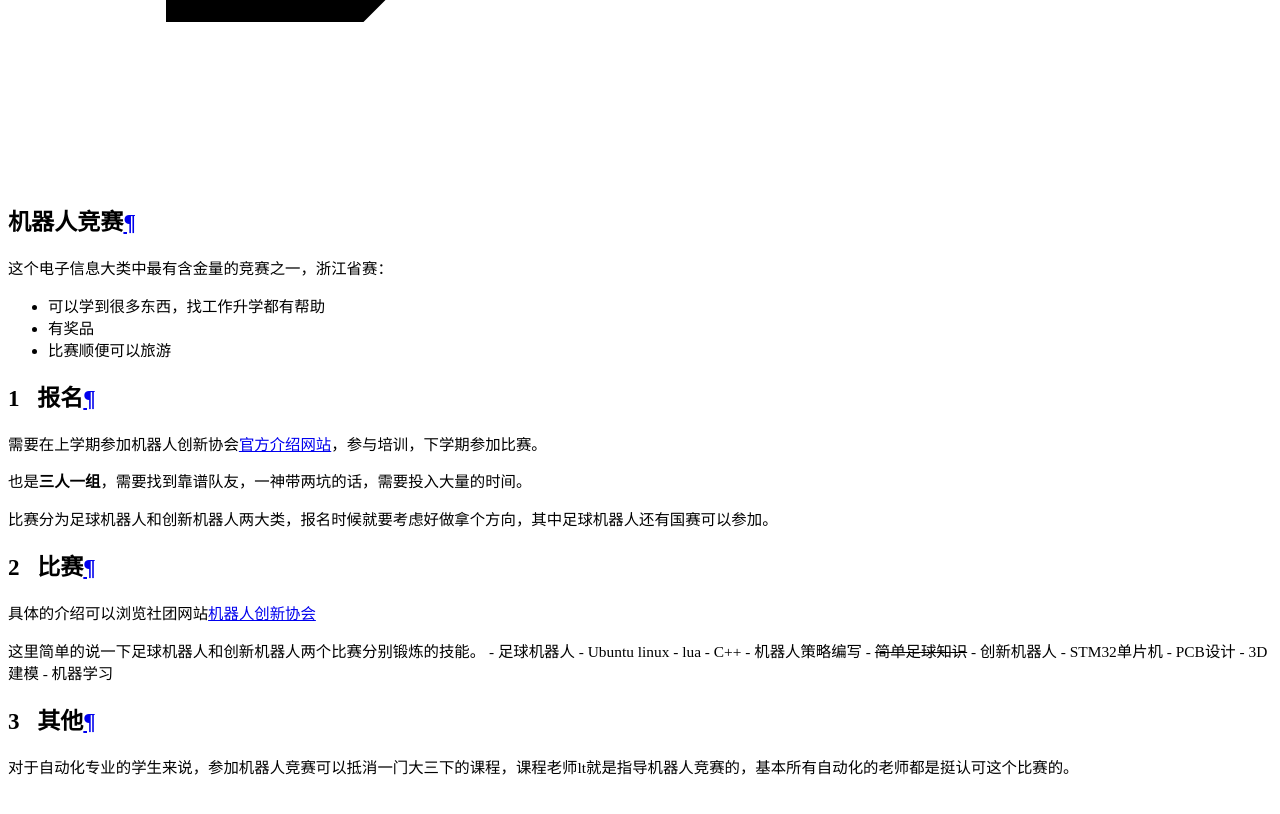
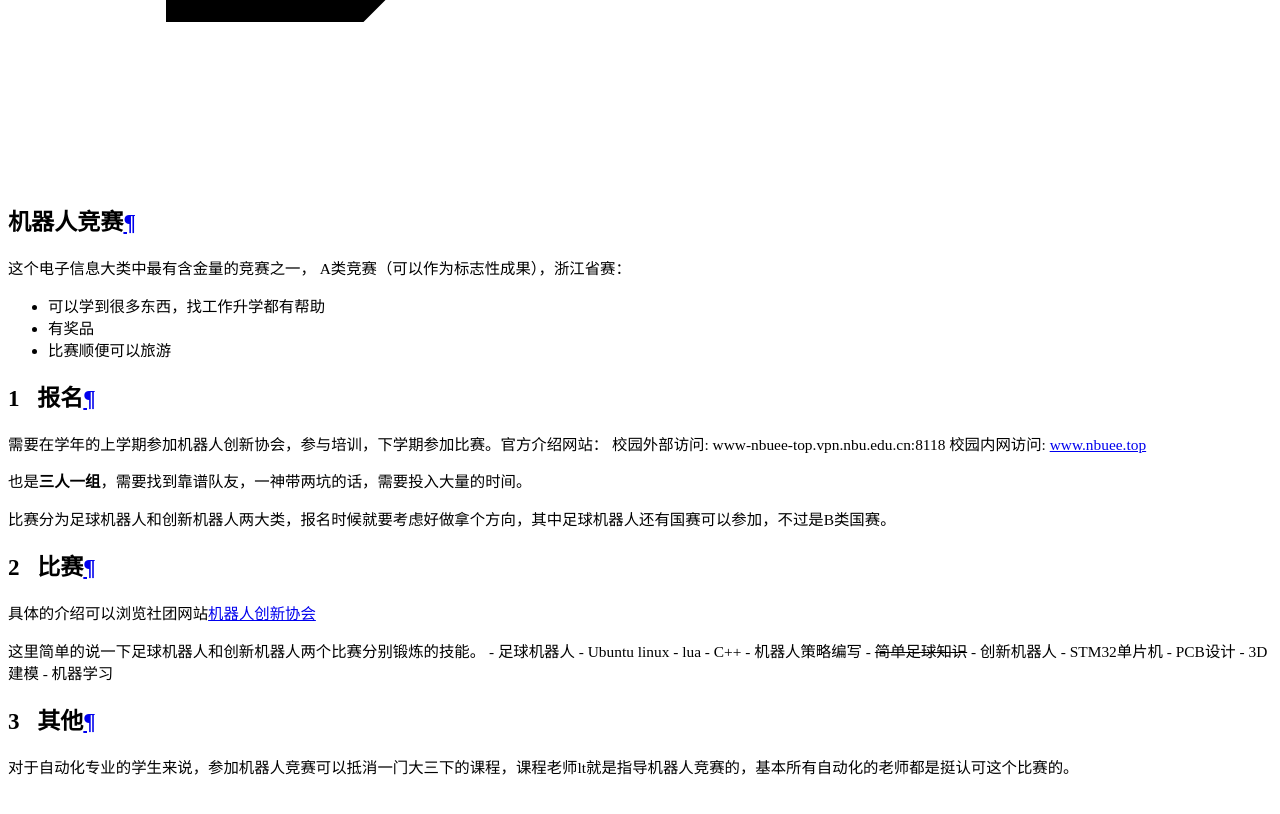
Before and after one commit to NBUComputerRepairClub/nbu-icicles, an MkDocs documentation site: the page built from docs/竞赛/机器人竞赛.md, in a window 1280 px wide and 900 px high, scrolled down 14560 px. Shown: the top 814 px of the window. Built offline with MkDocs 1.6.1 and Material for MkDocs 9.7.7, drawn with Linux system fonts in a browser that asks for light colours; comment, search, counter and statistics services are not loaded.

Commit message:
docs: 增加/更新EE智能控制导论课程内容，修改部分竞赛内容
Former-commit-id: 878c47144ed12655e03228aceddcf536f451a418 [formerly 7e769656f491aa8f7cd2798b99cf89f81dbb2c69]
Former-commit-id: 7fda50169135b7b2f1df71b23a503af12bc623ab

```diff
--- a/docs/竞赛/机器人竞赛.md
+++ b/docs/竞赛/机器人竞赛.md
@@ -1,6 +1,6 @@
 # 机器人竞赛
 
-这个电子信息大类中最有含金量的竞赛之一，浙江省赛：
+这个电子信息大类中最有含金量的竞赛之一， A类竞赛（可以作为标志性成果），浙江省赛：
 
  - 可以学到很多东西，找工作升学都有帮助
  - 有奖品
@@ -8,11 +8,14 @@
 
 ## 报名
 
-需要在上学期参加机器人创新协会[官方介绍网站](http://www-nbuee-top.vpn.nbu.edu.cn:8118/http://www-nbuee-top.vpn.nbu.edu.cn:8118/)，参与培训，下学期参加比赛。
+需要在学年的上学期参加机器人创新协会，参与培训，下学期参加比赛。官方介绍网站：
+校园外部访问: www-nbuee-top.vpn.nbu.edu.cn:8118
+校园内网访问: www.nbuee.top
+
 
 也是**三人一组**，需要找到靠谱队友，一神带两坑的话，需要投入大量的时间。
 
-比赛分为足球机器人和创新机器人两大类，报名时候就要考虑好做拿个方向，其中足球机器人还有国赛可以参加。
+比赛分为足球机器人和创新机器人两大类，报名时候就要考虑好做拿个方向，其中足球机器人还有国赛可以参加，不过是B类国赛。
 
 ## 比赛
 具体的介绍可以浏览社团网站[机器人创新协会](http://www-nbuee-top.vpn.nbu.edu.cn:8118/archives/1693212240102)
```
Also changed, not shown: docs/EE专业课/index.md (added, +16 -0 lines), docs/EE专业课/智能控制导论/index.md (added, +37 -0 lines), docs/竞赛/电子设计竞赛.md (+1 -1 lines), 1 other file.
